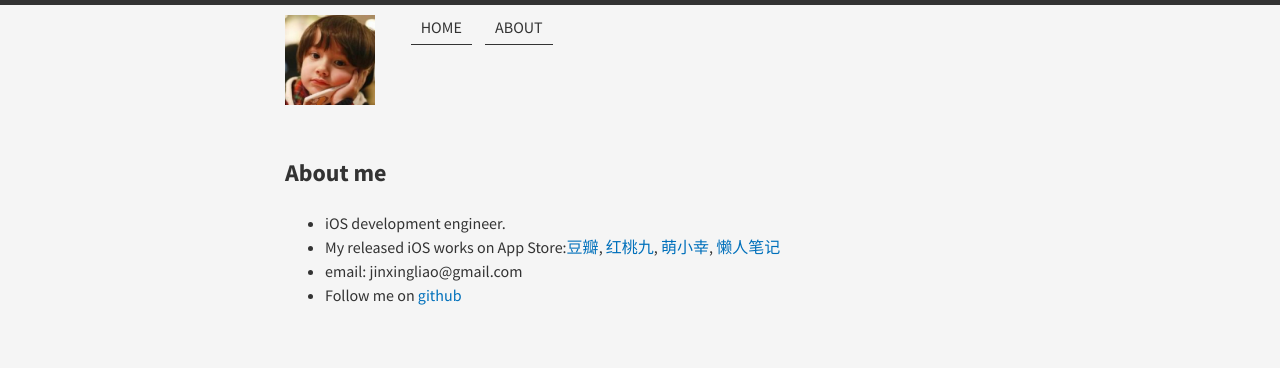
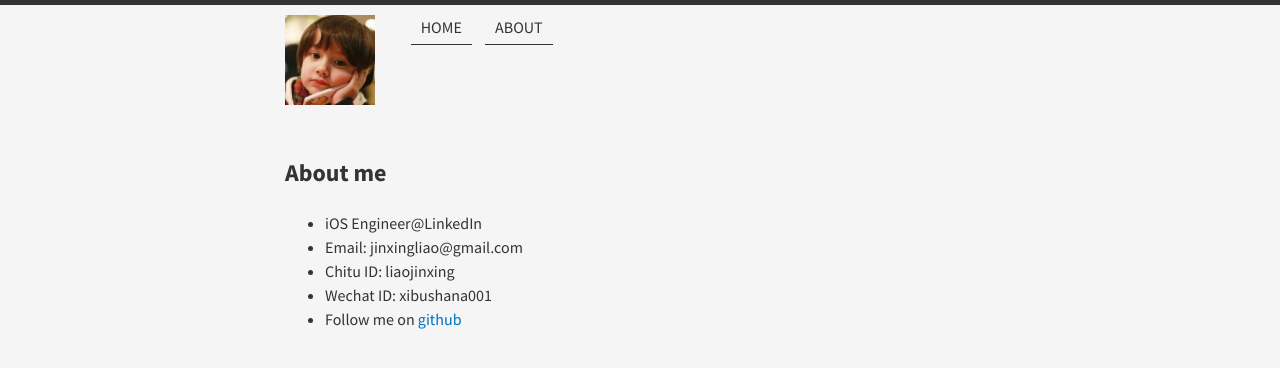
Before and after one commit to liaojinxing/liaojinxing.github.io, a Jekyll site: the page built from about/index.md, in a window 1280 px wide. Shown: the top 368 px of the page. Built offline with Jekyll 4.4.1, drawn with Linux system fonts in a browser that asks for light colours; nearby versions of some CDN libraries; Markdown is read by kramdown in place of the engine named in the settings.

Commit message:
update about me

```diff
--- a/about/index.md
+++ b/about/index.md
@@ -3,9 +3,10 @@ layout: page
 title: About me
 ---
 
-- iOS development engineer.
-- My released iOS works on App Store:[豆瓣], [红桃九], [萌小幸], [懒人笔记]
-- email: jinxingliao@gmail.com
+- iOS Engineer@LinkedIn
+- Email: jinxingliao@gmail.com
+- Chitu ID: liaojinxing
+- Wechat ID: xibushana001
 - Follow me on [github]
 
 [github]:https://github.com/liaojinxing
```
